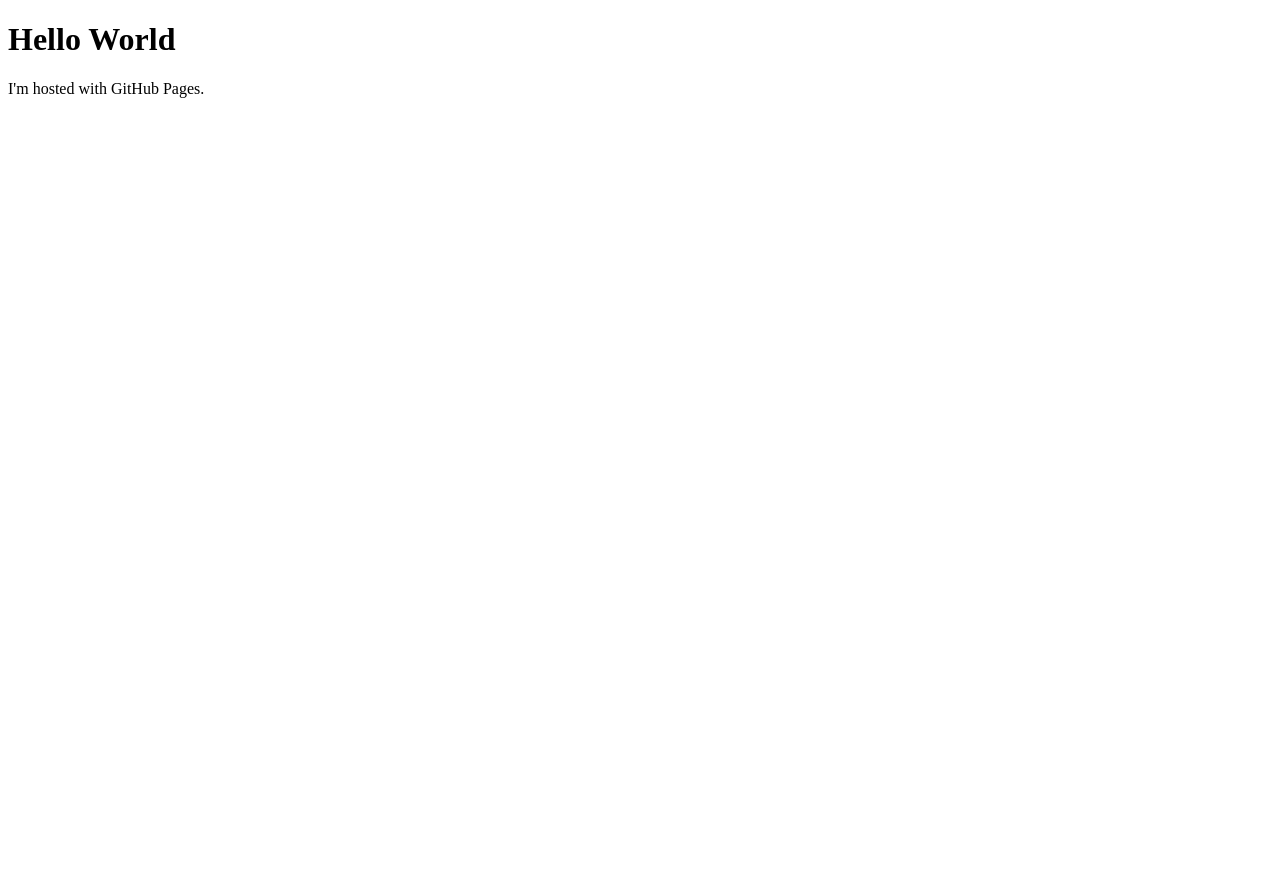
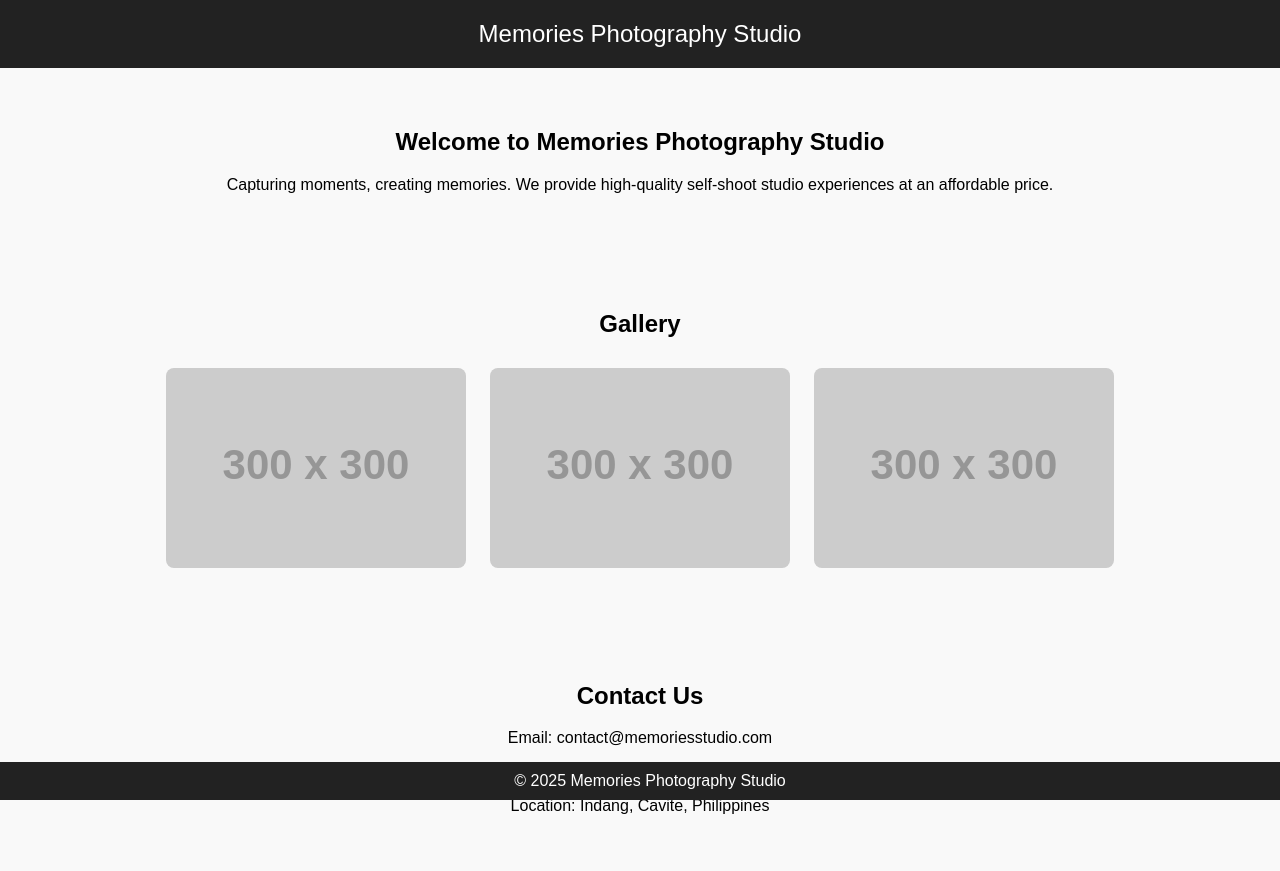
Before and after one commit to kelvincabaldo07/MPS, a plain HTML site: page index.html in a window 1280 px wide. Before the commit the page ends 800 px from the top, so only its background shows below. Drawn offline with Linux system fonts and the light colour scheme; placeholder pictures from the web are drawn by us.

Commit message:
Update index.html

```diff
--- a/index.html
+++ b/index.html
@@ -1,7 +1,65 @@
 <!DOCTYPE html>
-<html>
+<html lang="en">
+<head>
+    <meta charset="UTF-8">
+    <meta name="viewport" content="width=device-width, initial-scale=1.0">
+    <title>Memories Photography Studio</title>
+    <style>
+        body {
+            font-family: Arial, sans-serif;
+            margin: 0;
+            padding: 0;
+            text-align: center;
+            background-color: #f9f9f9;
+        }
+        header {
+            background: #222;
+            color: white;
+            padding: 20px;
+            font-size: 24px;
+        }
+        .section {
+            padding: 40px 20px;
+        }
+        .gallery img {
+            width: 300px;
+            height: 200px;
+            object-fit: cover;
+            margin: 10px;
+            border-radius: 8px;
+        }
+        footer {
+            background: #222;
+            color: white;
+            padding: 10px;
+            position: fixed;
+            bottom: 0;
+            width: 100%;
+        }
+    </style>
+</head>
 <body>
-<h1>Hello World</h1>
-<p>I'm hosted with GitHub Pages.</p>
+    <header>
+        Memories Photography Studio
+    </header>
+    <section class="section">
+        <h2>Welcome to Memories Photography Studio</h2>
+        <p>Capturing moments, creating memories. We provide high-quality self-shoot studio experiences at an affordable price.</p>
+    </section>
+    <section class="section gallery">
+        <h2>Gallery</h2>
+        <img src="https://via.placeholder.com/300" alt="Sample Photo 1">
+        <img src="https://via.placeholder.com/300" alt="Sample Photo 2">
+        <img src="https://via.placeholder.com/300" alt="Sample Photo 3">
+    </section>
+    <section class="section">
+        <h2>Contact Us</h2>
+        <p>Email: contact@memoriesstudio.com</p>
+        <p>Phone: +63 912 345 6789</p>
+        <p>Location: Indang, Cavite, Philippines</p>
+    </section>
+    <footer>
+        &copy; 2025 Memories Photography Studio
+    </footer>
 </body>
 </html>
```
